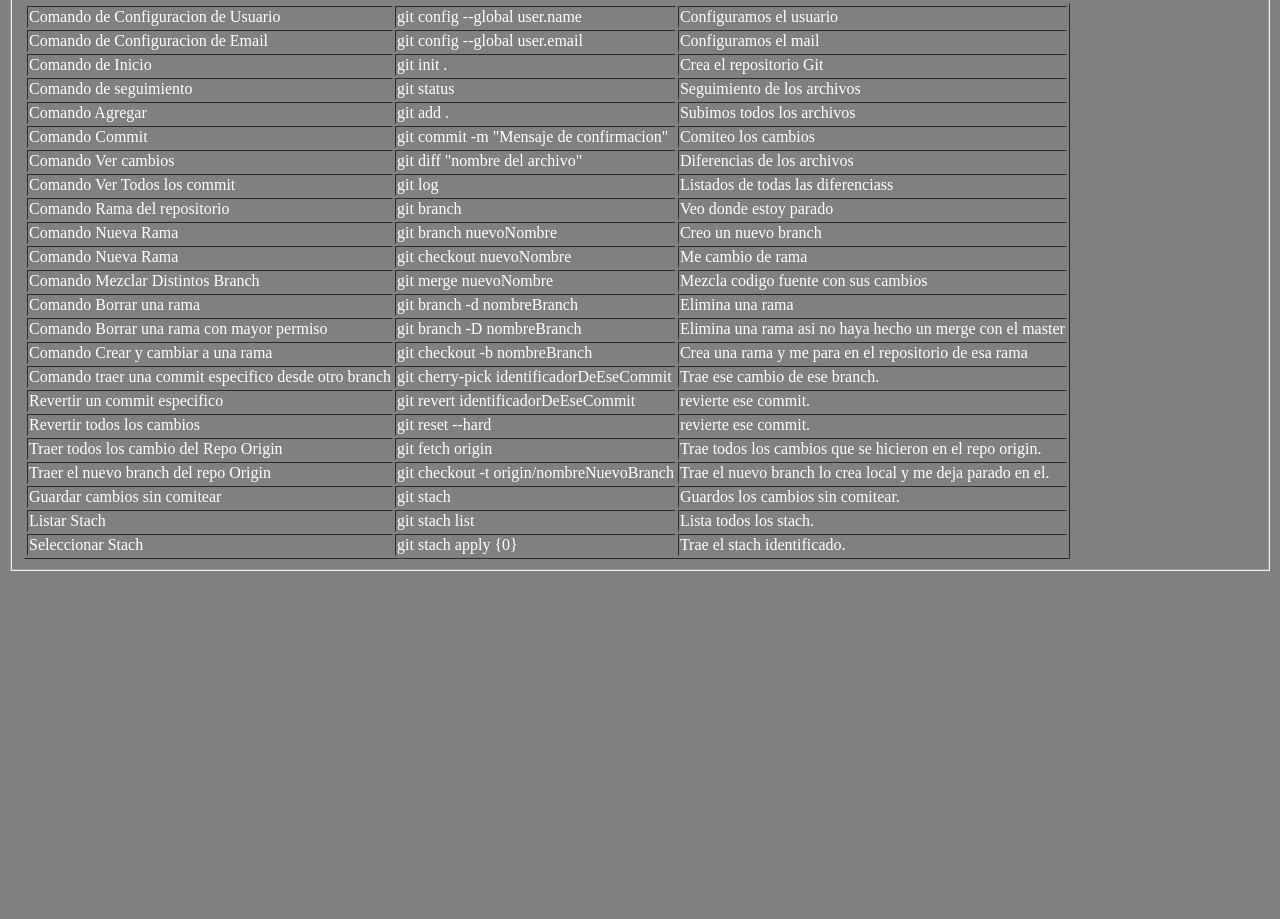
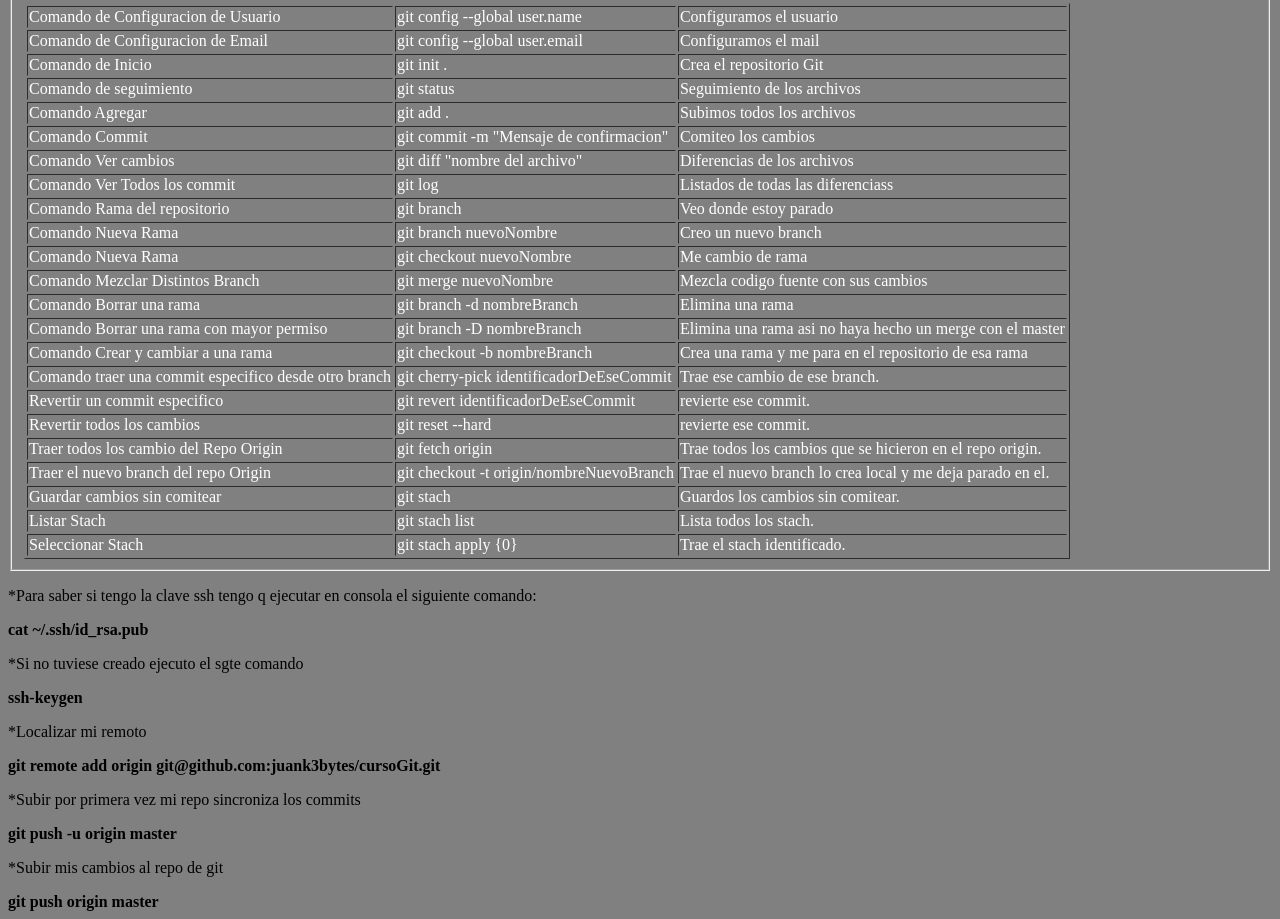
Before and after one commit to juank3bytes/cursoGit, a plain HTML site: page index.html in a window 1280 px wide. Shown: the part 87-1006 px from the top of the page. Before the commit the page ends 800 px from the top, so only its background shows below. Drawn offline with Linux system fonts and the light colour scheme.

Commit message:
Agrege mas comandos al archivo

```diff
--- a/index.html
+++ b/index.html
@@ -125,5 +125,17 @@
 
 			</table>
 	</fieldset>
+
+	<p>*Para saber si tengo la clave ssh tengo q ejecutar en consola el siguiente comando:</p>
+  	<b>cat ~/.ssh/id_rsa.pub</b>
+	<p>*Si no tuviese creado ejecuto el sgte comando</p>
+  	<b>ssh-keygen</b>
+	<p>*Localizar mi remoto</p>
+  	<b>git remote add origin git@github.com:juank3bytes/cursoGit.git</b>
+	<p>*Subir por primera vez mi repo sincroniza los commits</p>
+  	<b>git push -u origin master</b>
+	<p>*Subir mis cambios al repo de git</p>
+  	<b>git push origin master</b>
+
 </body>
 </html>
```
